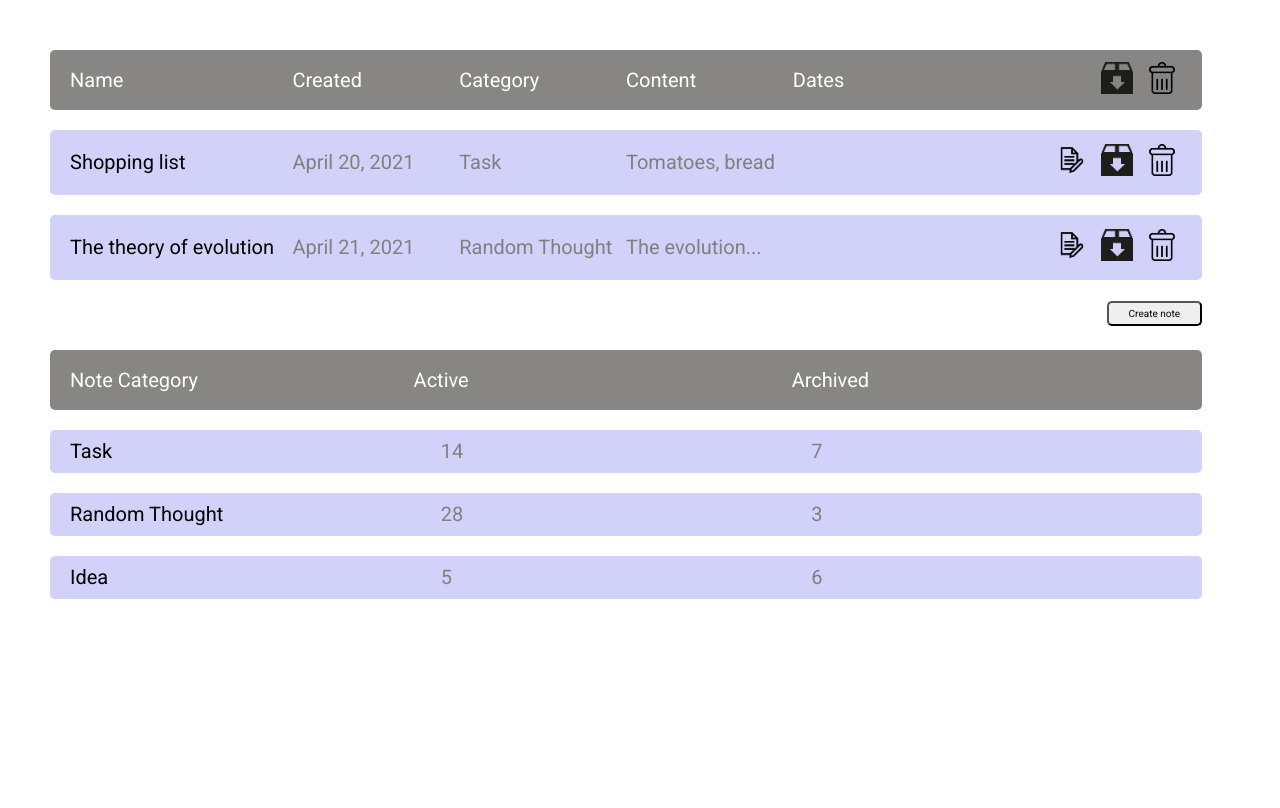
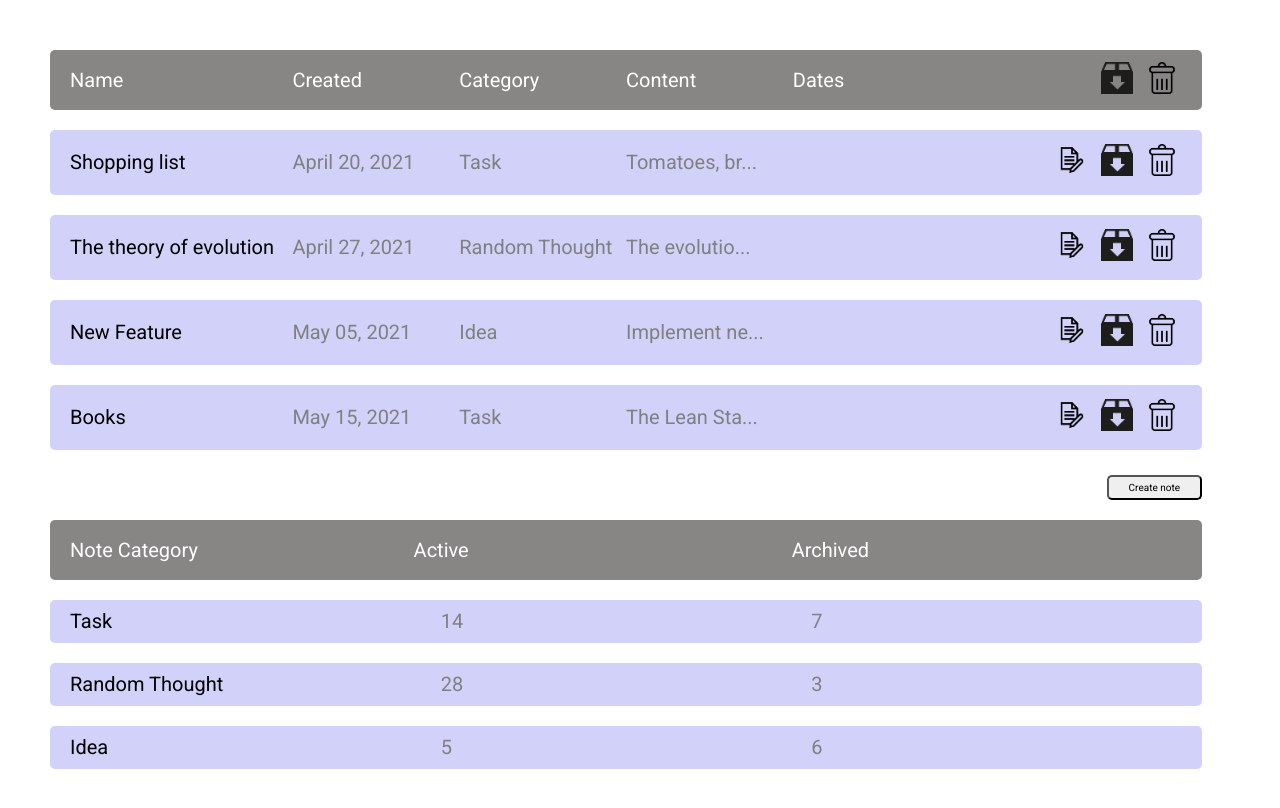
Before and after one commit to ostmartin/Notes_Training, a website built with Vite: page index.html in a window 1280 px wide. Built offline with nearby package versions, Linux system fonts and the light colour scheme.

Commit message:
The now user can add notes and dinamically parse in the list

```diff
--- a/CSS/style.css
+++ b/CSS/style.css
@@ -223,3 +223,7 @@ button:hover{
     opacity: 1;
     cursor: pointer;
 }
+
+#createNewNote{
+    bottom: -5rem;
+}
--- a/Script/index.js
+++ b/Script/index.js
@@ -4,16 +4,52 @@ const createNoteButton = document.querySelector('#createNewNote'),
       activeNotesList = document.querySelector('.notes__list'),
       summaryNotesList = document.querySelector('.summary__list');
 
-const activeNotes = [],
+const activeNotes = [{
+    name: 'Shopping list',
+    content: 'Tomatoes, bread',
+    category: 'Task',
+    dateOfCreate: 'April 20, 2021',
+    active: true,
+    parent: '.notes__list',
+    classes: '.notes__list-item'
+}, {
+    name: 'The theory of evolution',
+    content: 'The evolution theory',
+    category: 'Random Thought',
+    dateOfCreate: 'April 27, 2021',
+    active: true,
+    parent: '.notes__list',
+    classes: '.notes__list-item'
+}, {
+    name: 'New Feature',
+    content: 'Implement new task button',
+    category: 'Idea',
+    dateOfCreate: 'May 05, 2021',
+    active: true,
+    parent: '.notes__list',
+    classes: '.notes__list-item'
+}, {
+    name: 'Books',
+    content: 'The Lean Startup',
+    category: 'Task',
+    dateOfCreate: 'May 15, 2021',
+    active: true,
+    parent: '.notes__list',
+    classes: '.notes__list-item'
+}],
       archivedNotes = [];
 
+
+
 class Note {
-    constructor({name, content, category, dateOfCreate, active}) {
+    constructor(name, content, category, dateOfCreate, active, parentSelector, ...classes) {
         this.name = name;
         this.dateOfCreate = dateOfCreate;
         this.category = category;
         this.content = content;
         this.active = active;
+        this.parent = document.querySelector(parentSelector),
+        this.classes = classes;
         this.dates = this.getDates(this.content);
     }
 
@@ -24,7 +60,41 @@ class Note {
         }
         return "";
     }
+
+    render() {
+        const element = document.createElement('div');
+        let description = this.content;
+
+        if (this.classes.length === 0) {
+            this.element = 'notes__list-item';
+            element.classList.add(this.element);
+        } else {
+            element.classList.add(this.classes);
+        }
+
+        if (this.content.length >= 14) {
+            description = this.content.slice(0, 12) + '...';
+        }
+
+        element.innerHTML = `<div class="notes__list-item">
+                                <div class="list-title">${this.name}</div>
+                                <div class="note__content-wrapper">
+                                <div class="note__create-date">${this.dateOfCreate}</div>
+                                <div class="note__category">${this.category}</div>
+                                <div class="note__content">${description}</div>
+                                <div class="note__dates">${this.dates}</div>
+                                </div>
+                                <div class="note__management">
+                                <div class="edit__note"><img src="./public/listItemChange.png" alt="Change note"></div>
+                                <div class="archive__note"><img src="./public/listItemArchive.png" alt="Archive note"></div>
+                                <div class="remove__note"><img src="./public/listItemRemove.png" alt="Remove note"></div>
+                                </div>
+                            </div>`;
+        this.parent.append(element);
+    }
 }
+
+parseNotesList('.notes__list');
 
 createNoteButton.addEventListener('click', () => {
     openModalWindow('.modal');
@@ -40,8 +110,13 @@ createNoteButton.addEventListener('click', () => {
         const noteData = Object.fromEntries(formData.entries());
         noteData.dateOfCreate = getCurrentDate();
         noteData.active = true;
+        noteData.parent = '.notes__list'
+        noteData.classes = '.notes__list-item';
+        console.log(noteData);
 
-        activeNotes.push(new Note(noteData));
+        activeNotes.push(noteData);
+        console.log(activeNotes)
+        parseNotesList(noteData.parent);
 
         addNoteForm.reset();
 
@@ -49,6 +124,14 @@ createNoteButton.addEventListener('click', () => {
         closeModalWindow('.create__form-wrapper');
     })
 })
+
+
+function parseNotesList (parentElem) {
+    document.querySelector(parentElem).innerHTML ='';
+    activeNotes.forEach(({name, content, category, dateOfCreate, active, parent}) => {
+        new Note(name, content, category, dateOfCreate, active, parent, '.notes__list-item').render();
+    })
+}
 
 function getCurrentDate() {
     const months = ['January', 'February', 'March', 'April', 'May', 'June', 'July', 'August', 'September', 'October', 'November', 'December'];
@@ -65,6 +148,22 @@ function openModalWindow(selector) {
     const modalWindow = document.querySelector(selector);
     modalWindow.classList.add('show');
     modalWindow.classList.remove('hide');
+
+    modalWindow.addEventListener('click', (e) => {
+        let target = e.target;
+
+        if (target === modalWindow || target.classList.contains('close__modal')) {
+            closeModalWindow('.modal');
+            closeModalWindow('.create__form-wrapper');
+        }
+    });
+
+    document.addEventListener('keydown', (e) => {
+        if (e.key === 'Escape' && modalWindow.classList.contains('show')) {
+            closeModalWindow('.modal');
+            closeModalWindow('.create__form-wrapper');
+        }
+    })
 }
 
 function closeModalWindow(selector) {
--- a/index.html
+++ b/index.html
@@ -34,7 +34,7 @@
               </div>
             </div>
             <div class="notes__list">
-              <div class="notes__list-item">
+              <!-- <div class="notes__list-item">
                 <div class="list-title">Shopping list</div>
                 <div class="note__content-wrapper">
                   <div class="note__create-date">April 20, 2021</div>
@@ -61,7 +61,7 @@
                   <div><img src="./public/listItemArchive.png" alt="Archive note"></div>
                   <div><img src="./public/listItemRemove.png" alt="Remove note"></div>
                 </div>
-              </div>
+              </div> -->
             </div>
           </div>
           <button id="createNewNote">Create note</button>
@@ -113,7 +113,7 @@
                 <select name="category">
                   <option value="Task">Task</option>
                   <option value="Idea">Idea</option>
-                  <option value="Random thought">Random thought</option>
+                  <option value="Random Thought">Random thought</option>
                 </select>
               </div>
               <button id="create" class="create__note-btn">Add note</button>
```
